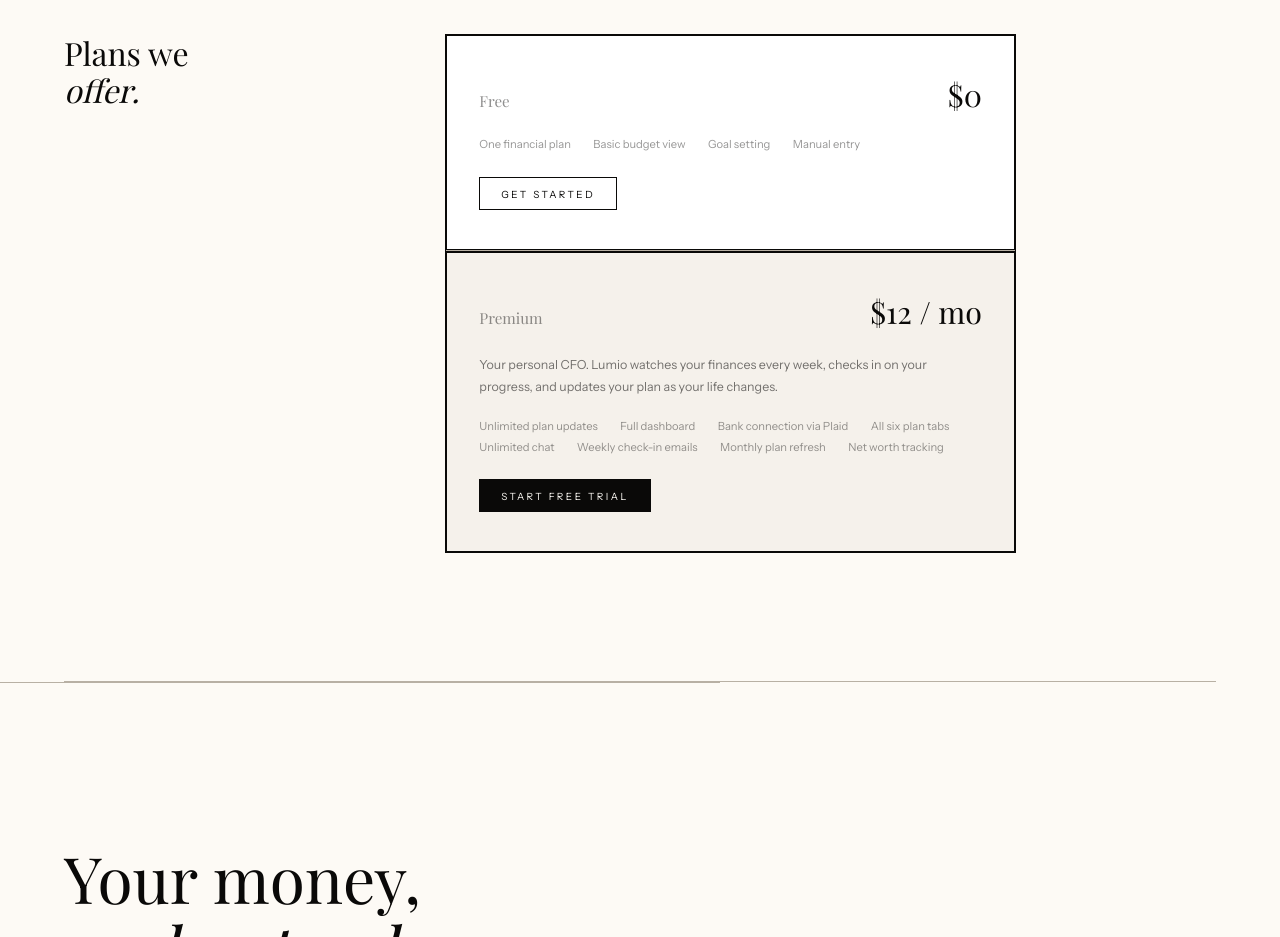
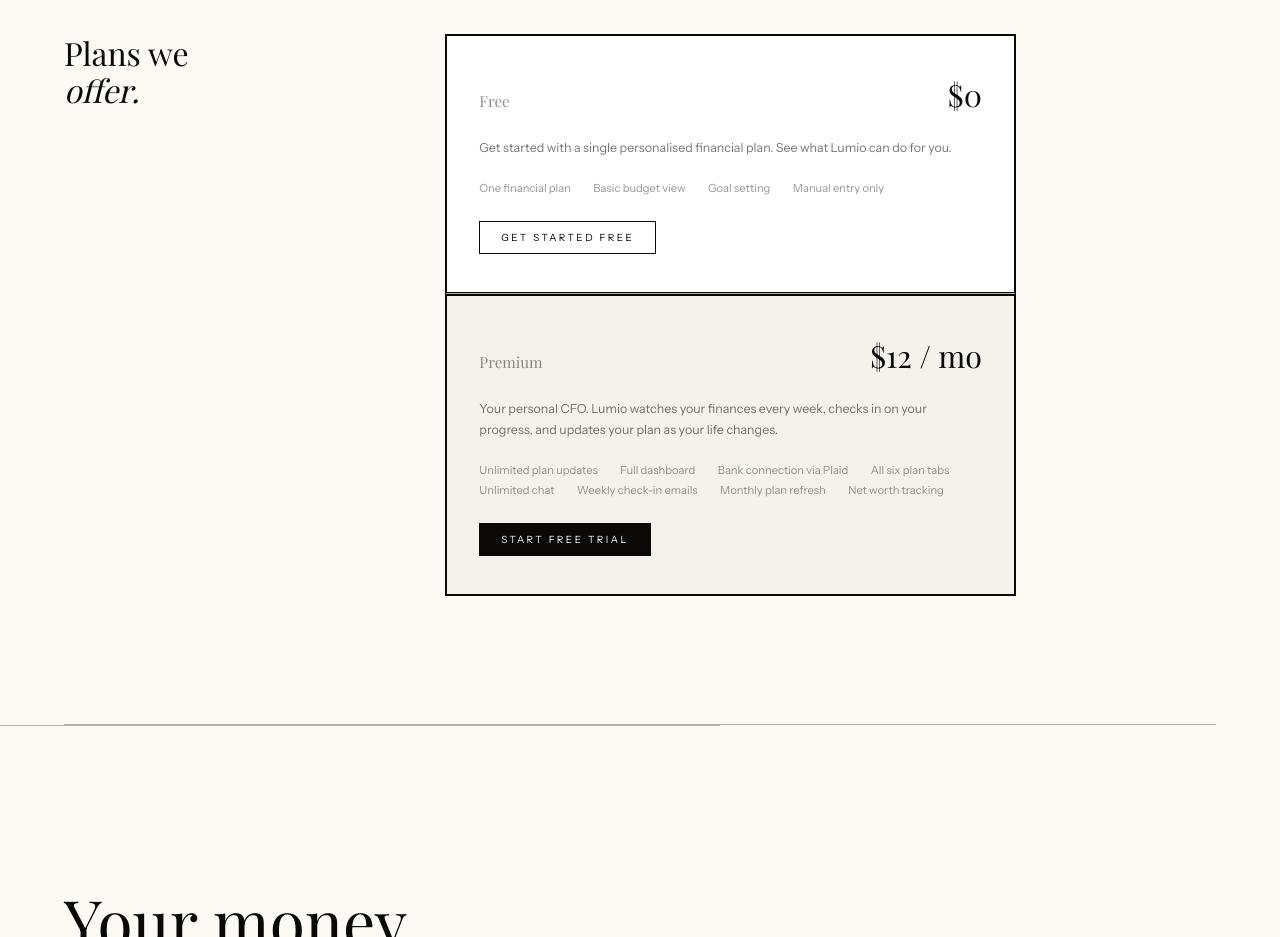
Before and after one commit to fmsocmac/lumio-app, a Next.js app in the folder lumio-next/: page / in a window 1280 px wide. Shown: the part 2580-3517 px from the top of the page. Built offline with nearby package versions, Linux system fonts and the light colour scheme; a web font is replaced by a local one.

Commit message:
improve free tier description

```diff
--- a/lumio-next/app/page.js
+++ b/lumio-next/app/page.js
@@ -76,16 +76,17 @@
         <div className="side-title">Plans we<br /><em>offer.</em></div>
         <div className="p-stack">
           <div className="p-tier">
-            <div className="p-top">
-              <span className="p-name">Free</span>
-              <span className="p-price">$0</span>
+            <div className="p-top"><span className="p-name">Free</span><span className="p-price">$0</span></div>
+            <p style={{ fontSize: '0.78rem', color: 'var(--ink)', opacity: 0.55, lineHeight: 1.7, marginBottom: '1.4rem' }}>
+              Get started with a single personalised financial plan. See what Lumio can do for you.
+            </p>
+            <div className="p-items">
+              <span className="p-item">One financial plan</span>
+              <span className="p-item">Basic budget view</span>
+              <span className="p-item">Goal setting</span>
+              <span className="p-item">Manual entry only</span>
             </div>
-            <div className="p-items">
-              {['One financial plan','Basic budget view','Goal setting','Manual entry'].map(i => (
-                <span className="p-item" key={i}>{i}</span>
-              ))}
-            </div>
-            <a href="/signup" className="p-btn">Get started</a>
+            <a href="/signup" className="p-btn">Get started free</a>
           </div>
           <div className="p-tier premium">
             <div className="p-top"><span className="p-name">Premium</span><span className="p-price">$12 / mo</span></div>
```
